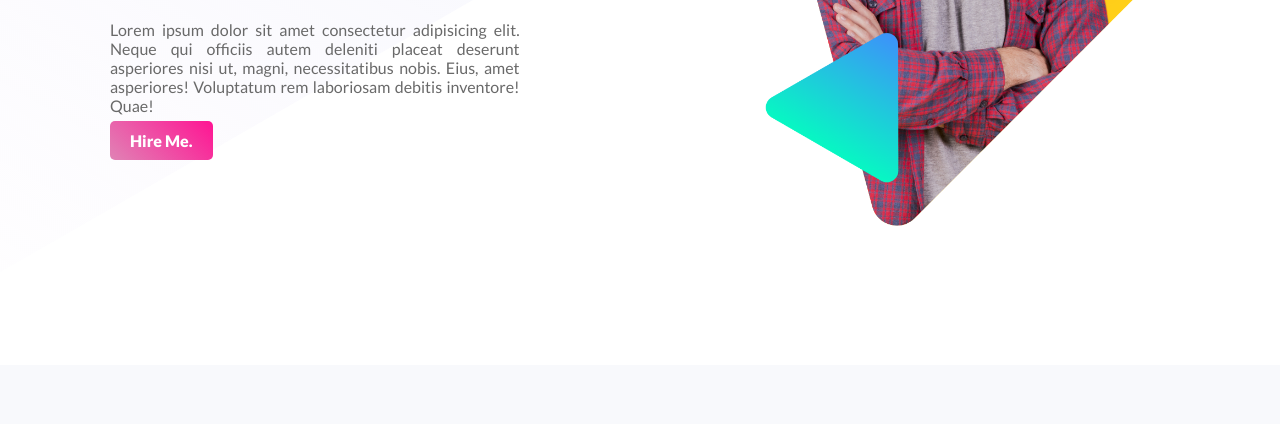
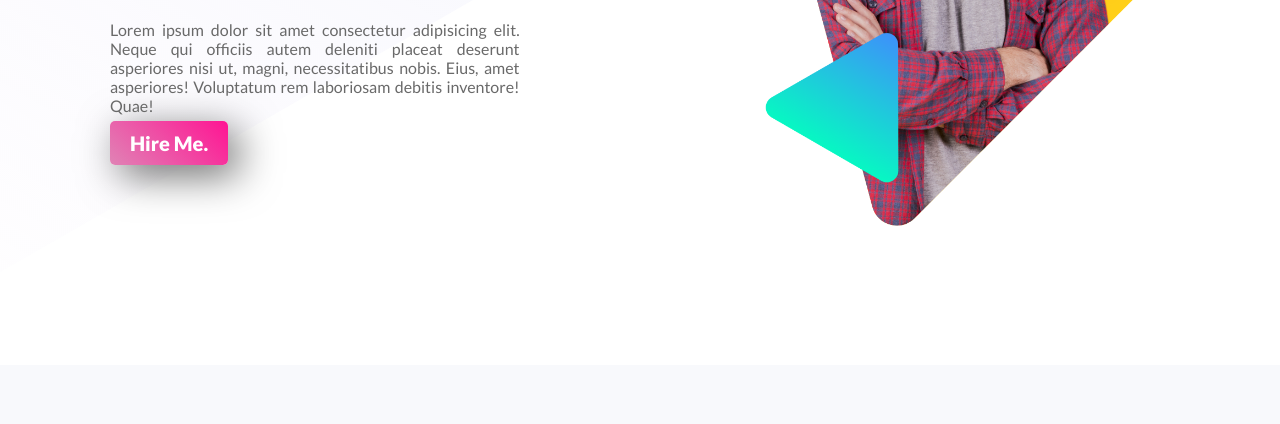
Before and after one commit to maheechy77/assingement-protfolio, a plain HTML site: page index.html in a window 1280 px wide. In both pictures the pointer is over the link "Hire Me.". Shown: the part 335-759 px from the top of the page. Drawn offline with Linux system fonts and the light colour scheme.

Commit message:
Little-more css addition

```diff
--- a/style.css
+++ b/style.css
@@ -43,6 +43,12 @@ section{
     border-radius: 5px;
     color: white;
     font-weight: 900;
+}
+.link-button:hover{
+    width: 80px;
+    height: 70px;
+    box-shadow: 10px 10px 40px dimgray;
+    font-size: 20px;
 }
 .top-right{
     float: right;
```
